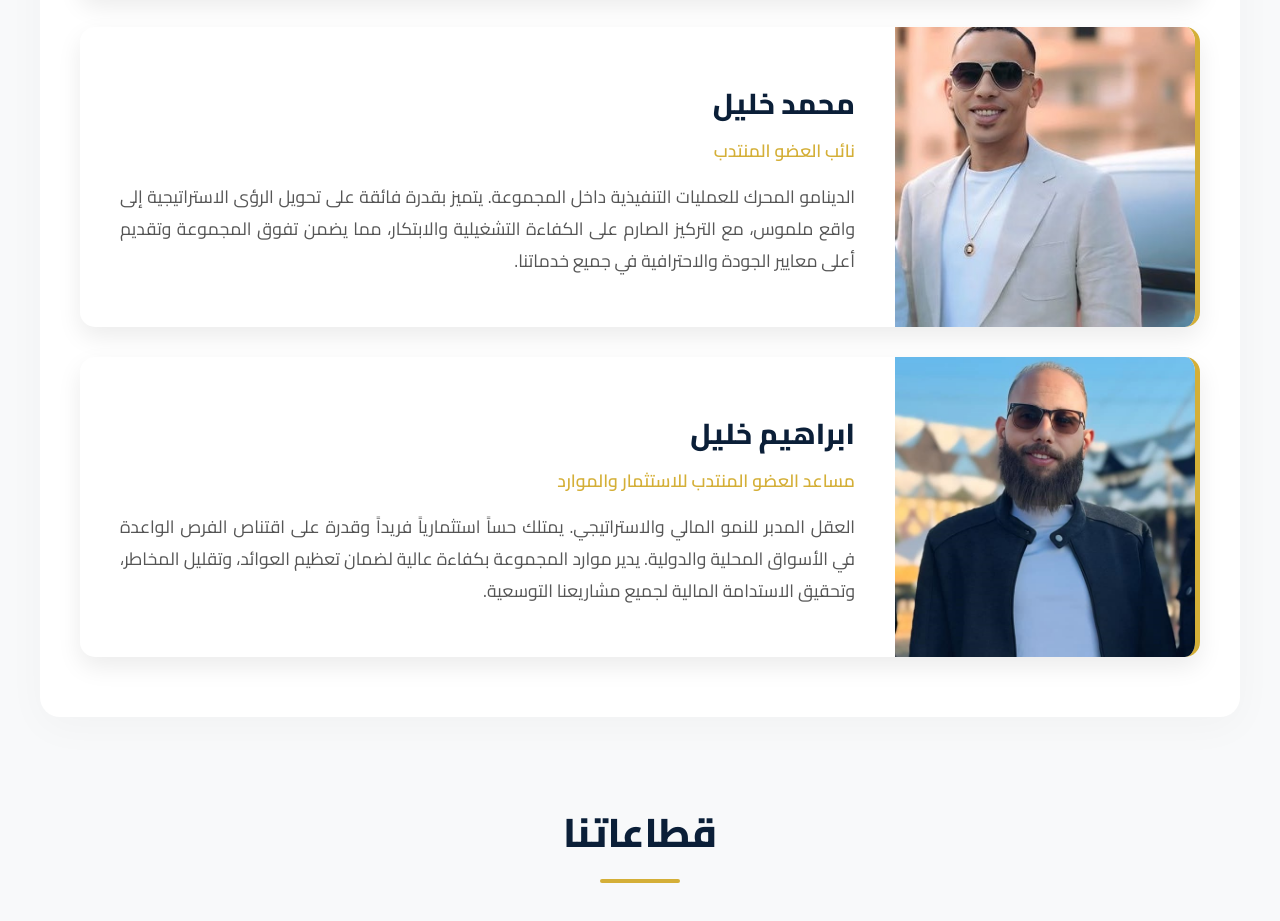
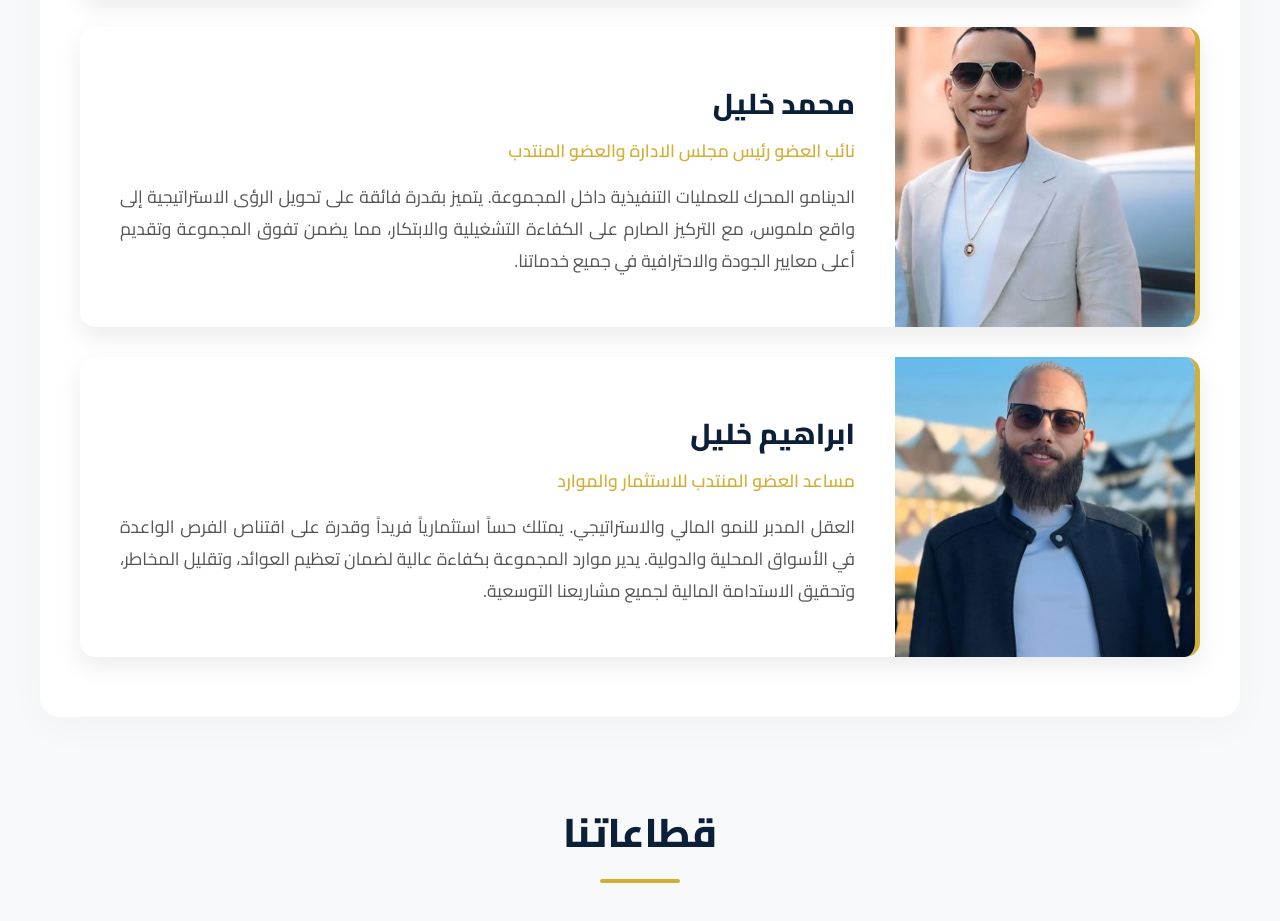
Before and after one commit to mohamedassad91234-ai/morgan-group, a plain HTML site: page index.html in a window 1280 px wide. Shown: the part 1821-2742 px from the top of the page. Drawn offline with nearby package versions, Linux system fonts and the light colour scheme.

Commit message:
Update index.html

```diff
--- a/index.html
+++ b/index.html
@@ -135,7 +135,7 @@
                 <img src="2.jpg" alt="نائب العضو المنتدب" class="leader-img">
                 <div class="leader-info">
                     <h3>محمد خليل</h3>
-                    <h4>نائب العضو المنتدب</h4>
+                    <h4>نائب العضو رئيس مجلس الادارة والعضو المنتدب</h4>
                     <p>الدينامو المحرك للعمليات التنفيذية داخل المجموعة. يتميز بقدرة فائقة على تحويل الرؤى الاستراتيجية إلى واقع ملموس، مع التركيز الصارم على الكفاءة التشغيلية والابتكار، مما يضمن تفوق المجموعة وتقديم أعلى معايير الجودة والاحترافية في جميع خدماتنا.</p>
                 </div>
             </div>
```
